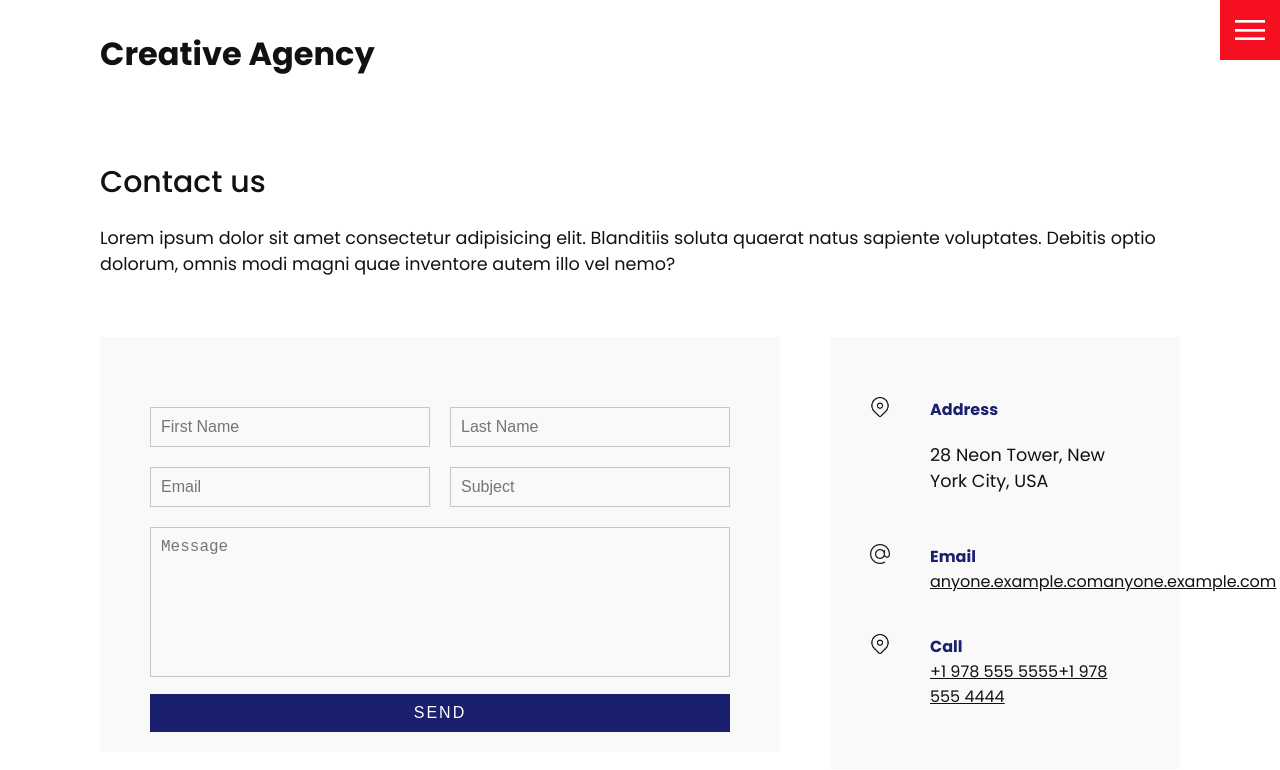
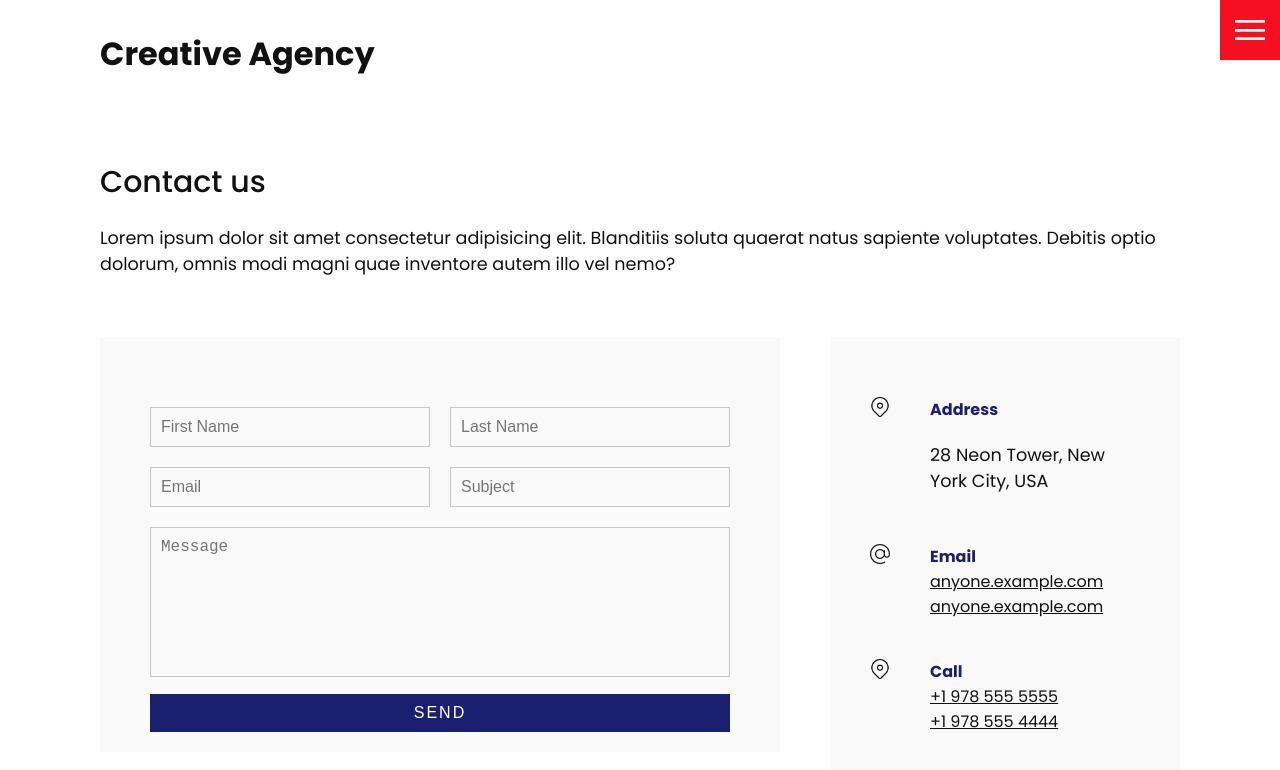
Before and after one commit to OmarNabolsi/CreativeAgencyNG, an Angular app: page /contact in a window 1280 px wide. Shown: the top 770 px of the page. Built offline with nearby package versions, Linux system fonts and the light colour scheme.

Commit message:
Final Commit

```diff
--- a/src/app/contact/contact.component.css
+++ b/src/app/contact/contact.component.css
@@ -82,6 +82,11 @@
   margin-right: 40px;
 }
 
+.contact-info .info-box .details {
+  display: flex;
+  flex-direction: column;
+}
+
 .contact-info .info-box .details h4 {
   color: var(--secondary-color);
 }
```
Also changed, not shown: src/app/contact/contact.component.html (+4 -4 lines).
